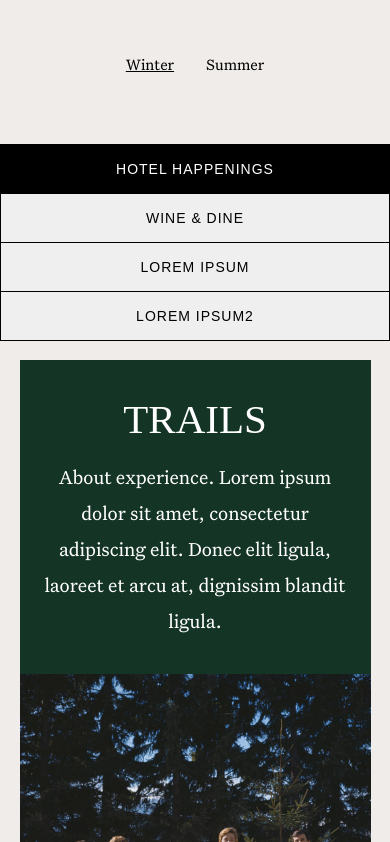
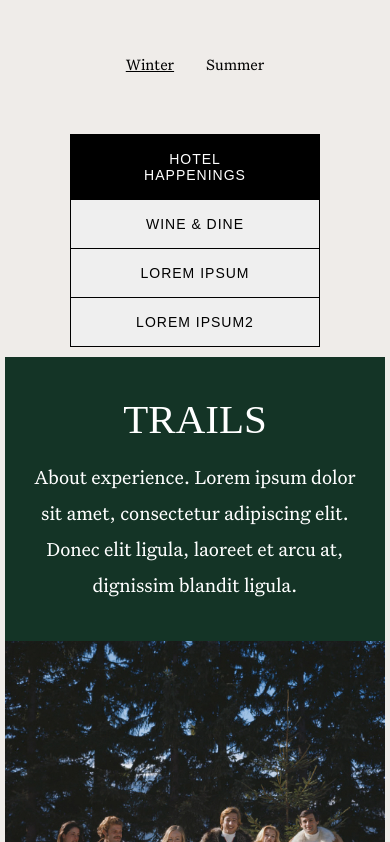
Before and after one commit to nathaliejanep/ShedHOTEL, a React (Create React App) app: page /activities in a window 390 px wide. Shown: the part 442-1284 px from the top of the page. Built offline with nearby package versions, Linux system fonts and the light colour scheme.

Commit message:
Make it responsive tablet and phone WIP

```diff
--- a/src/components/ActivityComponent/ActivityComponent.scss
+++ b/src/components/ActivityComponent/ActivityComponent.scss
@@ -4,7 +4,7 @@
 }
 .activities {
   margin: 0 10%;
-
+  // padding: 0 5px;
   .card {
     &:nth-child(2n) {
       flex-direction: row-reverse;
@@ -56,14 +56,14 @@
   }
 }
 
-@include tablet {
+// @include tablet {
+//   .activities {
+//     margin: 0;
+//   }
+// }
+
+@include media(tablet, phone) {
   .activities {
-    margin: 0;
+    margin: 0 5px;
   }
 }
-
-@include phone {
-  .activities {
-    margin: 0 5%;
-  }
-}
--- a/src/components/DynamicContainer/DynamicContainer.scss
+++ b/src/components/DynamicContainer/DynamicContainer.scss
@@ -4,6 +4,7 @@
 .dynamic-container {
   margin: 0;
   .dynamic-menu {
+    padding: 0 50px;
     margin: 5% 0;
 
     ul {
@@ -41,10 +42,10 @@
   }
 }
 
-@include phone {
+@include media(tablet, phone) {
   .dynamic-container {
     .dynamic-menu {
-      margin: 5% 0;
+      margin: 10px 20px;
       ul {
         flex-direction: column;
 
```
